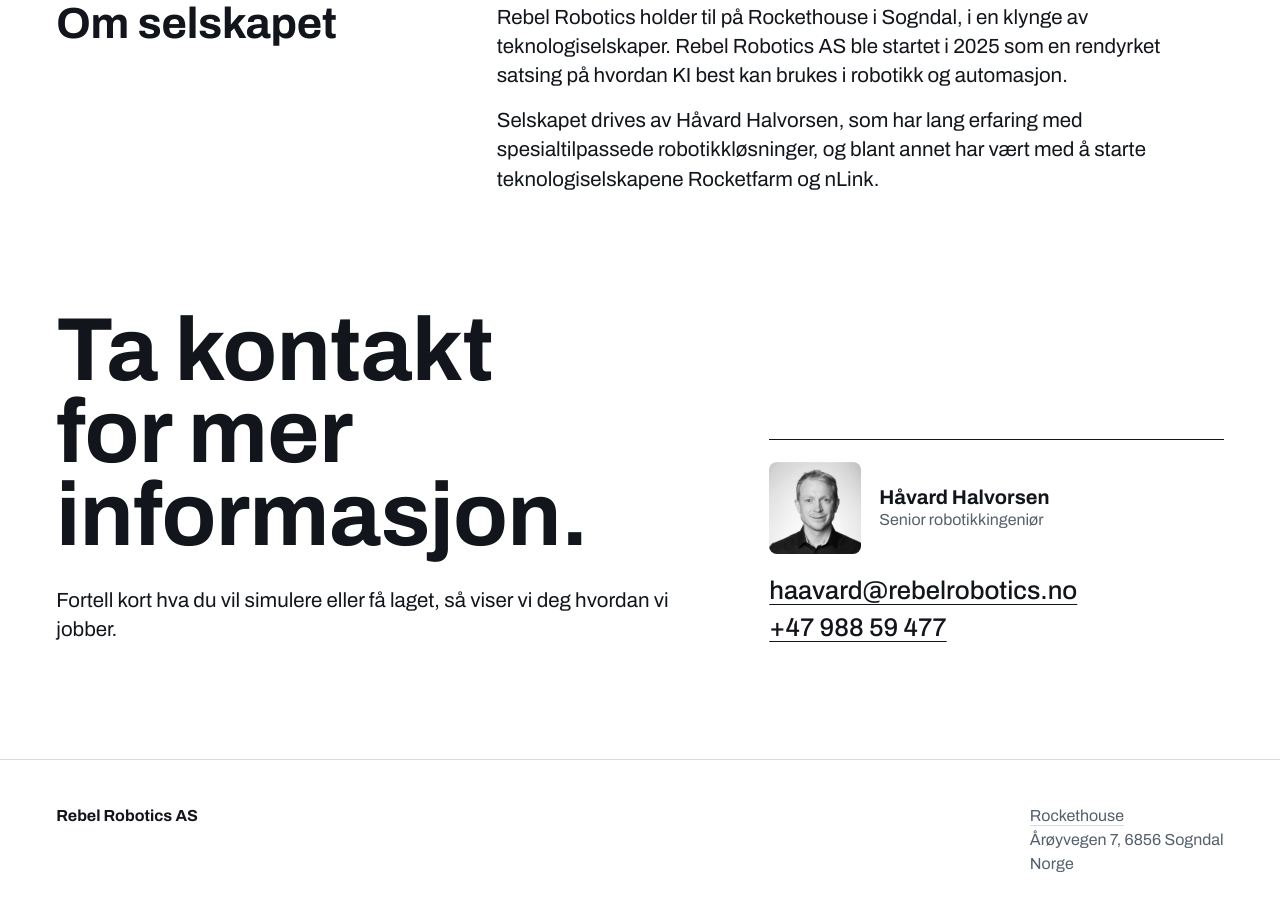
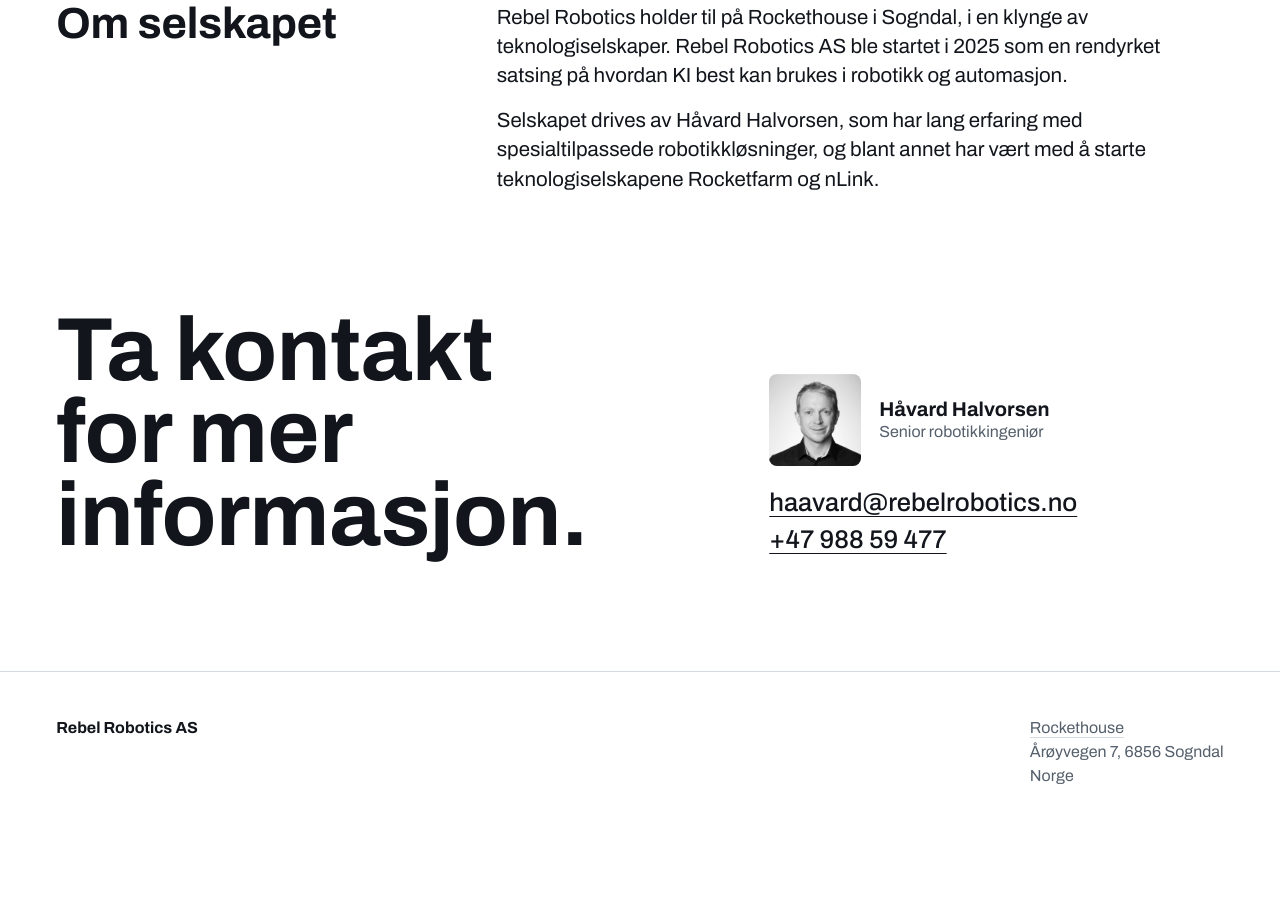
Before and after one commit to Rebel-robotics-AS/rebelrobotics.no, a plain HTML site: page index.html in a window 1280 px wide. Shown: the part 1885-2795 px from the top of the page. After the commit the page ends 2729 px from the top, so only its background shows below. Drawn offline with Linux system fonts and the light colour scheme.

Commit message:
Contact: remove the sentence under the heading and the rule over the name
Co-Authored-By: Claude Fable 5.2 <noreply@anthropic.com>
Claude-Session: https://claude.ai/code/session_011ktByAAfbQfkDye6h8QwaJ

```diff
--- a/index.html
+++ b/index.html
@@ -197,9 +197,6 @@
         <div class="wrap contact-grid">
           <div class="contact-text">
             <h2 id="contact-title" data-i18n="contactTitle">Ta kontakt for mer informasjon.</h2>
-            <p data-i18n="contactText">
-              Fortell kort hva du vil simulere eller få laget, så viser vi deg hvordan vi jobber.
-            </p>
           </div>
 
           <div class="person">
--- a/script.js
+++ b/script.js
@@ -46,8 +46,6 @@ const translations = {
       "Maskiner, transportbånd, roboter og trucker settes sammen i 3D i riktig målestokk. Simuleringen kjører mange skift på kort tid og viser kapasitet, flaskehalser og hva en endring er verdt.",
     automateCta: "Ta kontakt for å prøve",
     contactTitle: "Ta kontakt for mer informasjon.",
-    contactText:
-      "Fortell kort hva du vil simulere eller få laget, så viser vi deg hvordan vi jobber.",
     aboutTitle:
       "Om selskapet",
     aboutText1:
@@ -104,8 +102,6 @@ const translations = {
       "Machines, conveyors, robots and trucks are put together in 3D, to scale. The simulation runs many shifts in a short time and shows capacity, bottlenecks and what a change is worth.",
     automateCta: "Get in touch to try it",
     contactTitle: "Get in touch for more information.",
-    contactText:
-      "Tell us briefly what you want simulated or made, and we will show you how we work.",
     aboutTitle:
       "About the company",
     aboutText1:
--- a/styles.css
+++ b/styles.css
@@ -433,20 +433,11 @@ p {
   text-wrap: balance;
 }
 
-.contact-text p {
-  max-width: 30em;
-  margin-top: clamp(20px, 2.4vw, 30px);
-  font-size: clamp(19px, 1.6vw, 23px);
-  line-height: 1.42;
-}
-
 .person {
   display: grid;
   grid-template-columns: auto minmax(0, 1fr);
   gap: 6px 18px;
   align-items: center;
-  padding-top: 22px;
-  border-top: 1px solid var(--ink);
 }
 
 .person img {
```
